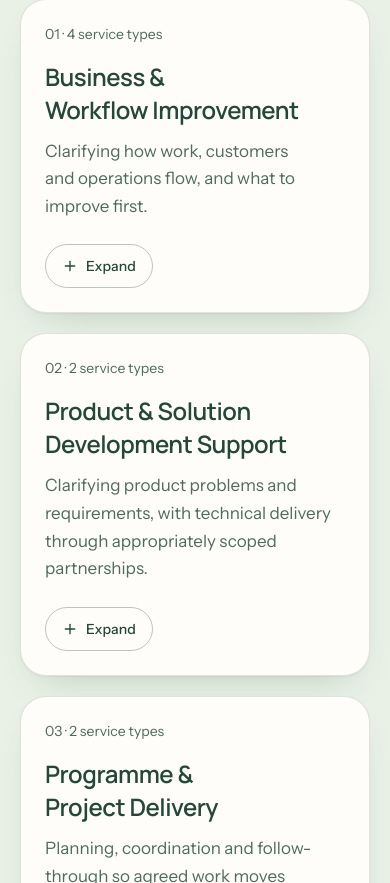
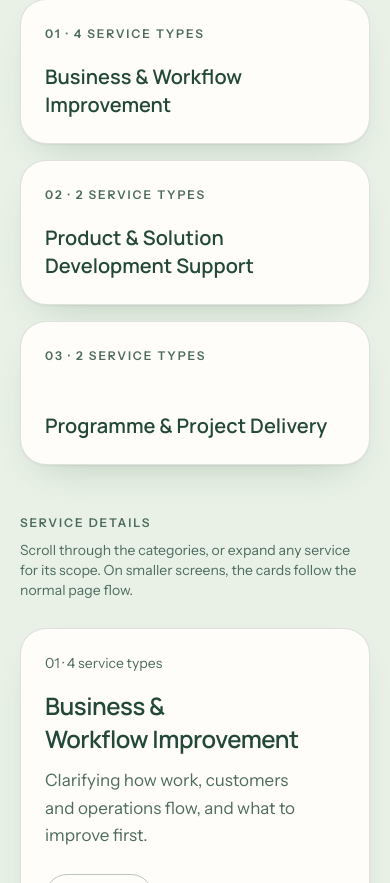
Before and after one commit to Jnasak/jca-salvi-landing, a React (Vite) app: page / in a window 390 px wide. Shown: the part 4201-5084 px from the top of the page. Built offline with nearby package versions, Linux system fonts and the light colour scheme.

Commit message:
feat(services): add category entry cards and responsive sticky detail stack

```diff
--- a/src/components/landing/Services.tsx
+++ b/src/components/landing/Services.tsx
@@ -80,7 +80,11 @@ function ServiceFlashcard({
     </ul>
   );
   return (
-    <article className="flex min-w-0 flex-col self-start rounded-3xl border border-evergreen/15 bg-paper p-6 shadow-soft sm:p-8">
+    <article
+      id={`service-detail-${index}`}
+      data-expanded={expanded}
+      className="service-stack-card flex min-w-0 flex-col rounded-3xl border border-evergreen/15 bg-paper p-6 shadow-soft sm:p-8"
+    >
       <p className="text-sm text-evergreen-soft">
         0{index + 1} · {category.services.length} service types
       </p>
@@ -163,14 +167,38 @@ export function Services({
             Eight services, three clear areas of focus.
           </h2>
         </div>
-        <div className="mt-12 grid gap-5 lg:grid-cols-3">
+        <nav aria-label="Choose a service category" className="mt-12 grid gap-4 lg:grid-cols-3">
+          {serviceCategories.map((category, index) => (
+            <a
+              key={category.title}
+              href={`#service-detail-${index}`}
+              className="flex min-h-36 flex-col justify-between rounded-3xl border border-evergreen/15 bg-paper p-6 shadow-soft transition-colors hover:bg-cream"
+            >
+              <span className="eyebrow text-evergreen-soft">
+                0{index + 1} · {category.services.length} service types
+              </span>
+              <span className="mt-5 font-display text-xl font-semibold">
+                {category.title}
+              </span>
+            </a>
+          ))}
+        </nav>
+        <div className="mt-12 max-w-4xl">
+          <p className="eyebrow text-evergreen-soft">Service details</p>
+          <p className="mt-2 text-sm text-evergreen-soft">
+            Scroll through the categories, or expand any service for its scope.
+            On smaller screens, the cards follow the normal page flow.
+          </p>
+        </div>
+        <div className="service-stack-list mt-7">
           {serviceCategories.map((c, ci) => (
-            <ServiceFlashcard
-              key={c.title}
-              category={c}
-              index={ci}
-              onDiscussService={onDiscussService}
-            />
+            <div key={c.title} className="service-stack-slot">
+              <ServiceFlashcard
+                category={c}
+                index={ci}
+                onDiscussService={onDiscussService}
+              />
+            </div>
           ))}
         </div>
         <p className="mt-8 max-w-3xl text-sm text-evergreen-soft">
```
